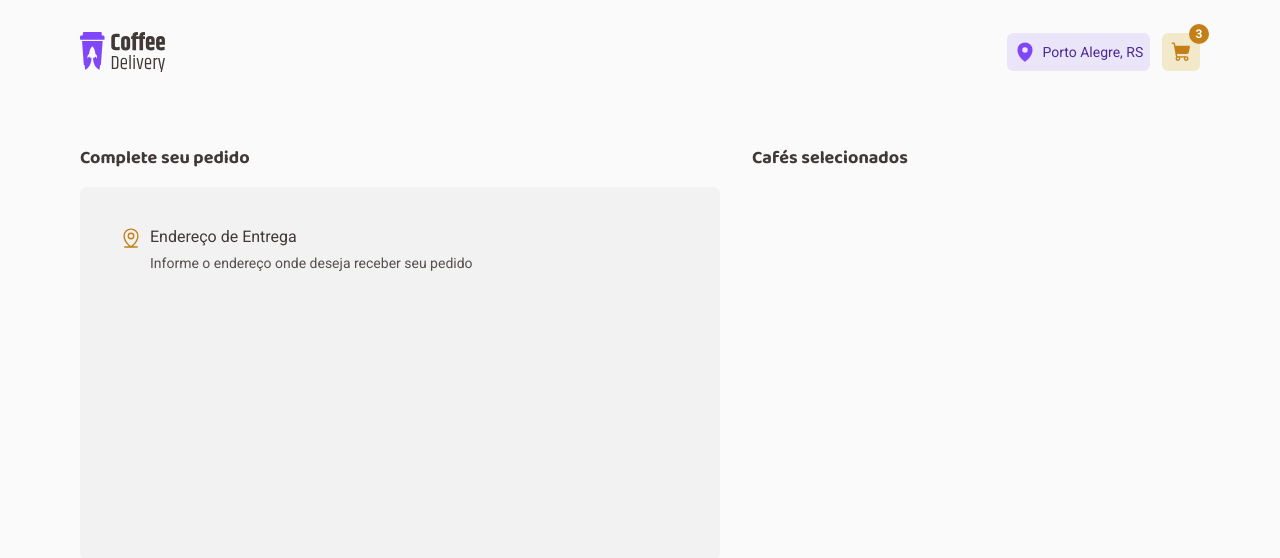
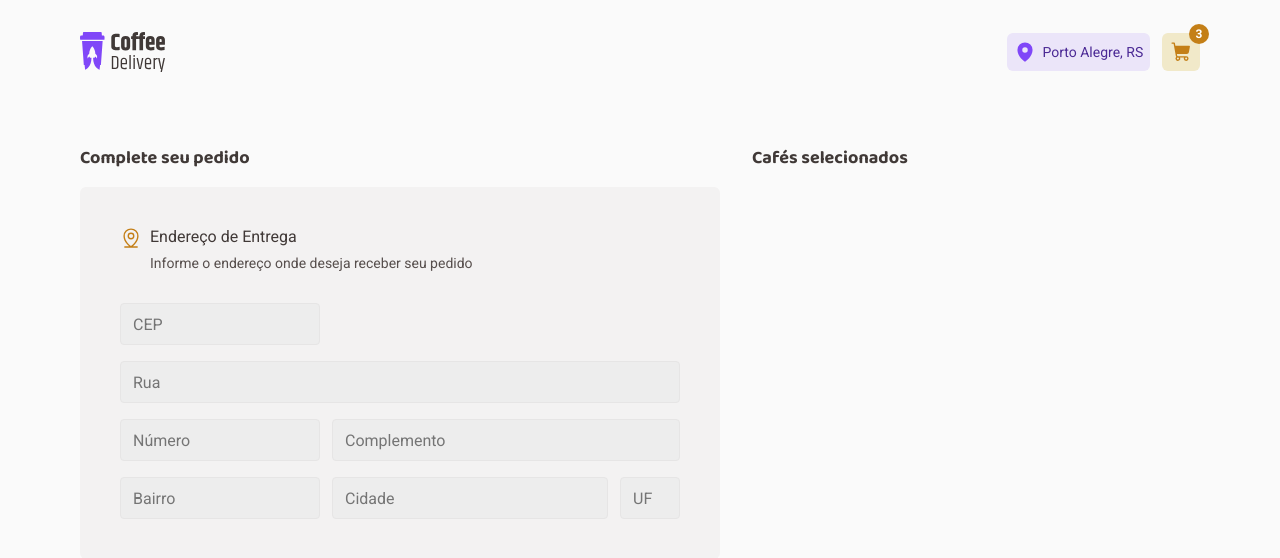
Before and after one commit to Lucas-Araujo15/coffee_delivery, a React (Vite) app: page /checkout in a window 1280 px wide. Shown: the top 558 px of the page. Built offline with nearby package versions, Linux system fonts and the light colour scheme.

Commit message:
feat: adiciona formulário para endereço

```diff
--- a/src/pages/Checkout/index.tsx
+++ b/src/pages/Checkout/index.tsx
@@ -4,6 +4,7 @@ import {
   CheckoutContainer,
   SelectedCoffeesBox,
   AddressForm,
+  FormInput,
 } from './styles'
 
 export function Checkout() {
@@ -19,6 +20,18 @@ export function Checkout() {
               <p>Informe o endereço onde deseja receber seu pedido</p>
             </div>
           </header>
+          <form action="">
+            <FormInput placeholder="CEP" />
+
+            <FormInput placeholder="Rua" />
+
+            <FormInput placeholder="Número" />
+            <FormInput placeholder="Complemento" />
+
+            <FormInput placeholder="Bairro" />
+            <FormInput placeholder="Cidade" />
+            <FormInput placeholder="UF" />
+          </form>
         </AddressForm>
       </OrderInformationBox>
       <SelectedCoffeesBox>
--- a/src/pages/Checkout/styles.ts
+++ b/src/pages/Checkout/styles.ts
@@ -28,6 +28,9 @@ export const AddressForm = styled.div`
   border-radius: 6px;
   padding: 2.5rem;
   background: ${(props) => props.theme['base-card']};
+  display: flex;
+  flex-direction: column;
+  gap: 2rem;
 
   h3 {
     font-weight: 400;
@@ -56,4 +59,28 @@ export const AddressForm = styled.div`
       justify-content: space-between;
     }
   }
+
+  form {
+    display: grid;
+    grid-gap: 1rem 0.75rem;
+    grid-template-columns: 12.5rem 17.25rem 1fr;
+  }
 `
+
+export const FormInput = styled.input`
+  background: ${(props) => props.theme['base-input']};
+  width: 100%;
+  height: 2.625rem;
+  border-radius: 4px;
+  border: 1px solid ${(props) => props.theme['base-button']};
+  outline: none;
+  padding: 0px 0.75rem;
+
+  &:nth-child(2) {
+    grid-column: 1 / 4;
+  }
+
+  &:nth-child(4) {
+    grid-column: 2 / 4;
+  }
+`
```
